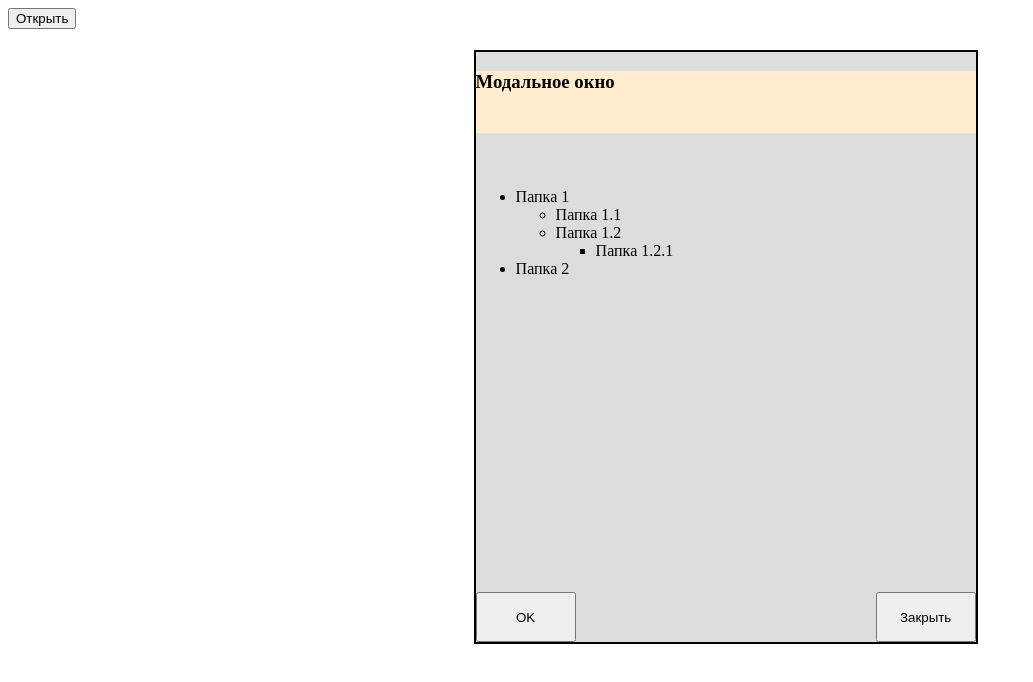
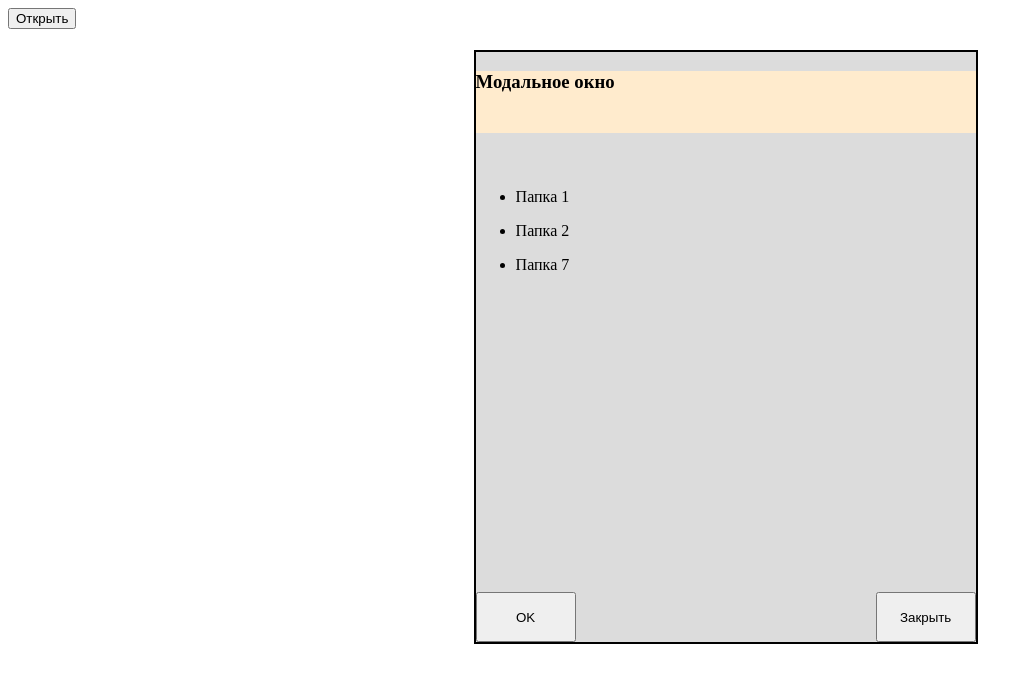
Before and after one commit to SLiubovS/modal-window-Sakhavision, a Vue app: page / in a window 1280 px wide. Both pictures are taken after a click on the button "Открыть". Shown: the top 682 px of the page, without its empty margins (0-1033 px from the left). Built offline with nearby package versions, Linux system fonts and the light colour scheme.

Commit message:
скорректировала разметку компонентов

```diff
--- a/src/components/ModalWindow.vue
+++ b/src/components/ModalWindow.vue
@@ -6,7 +6,9 @@ defineProps<{
 }>()
 
 function okModalWindow() {
-	alert('ok');
+	emit('closeModalWindow');
+	// Генерирует кастомное событие select, передающее идентификатор выбранной папки.
+
 }
 
 const emit = defineEmits(['close-modal-window', 'closeModalWindow']);
--- a/src/components/TreeComponent.vue
+++ b/src/components/TreeComponent.vue
@@ -3,6 +3,8 @@ import { ref } from 'vue';
 import type { IFolder } from '../models/IFolder';
 import type { Ref } from 'vue';
 import TreeItem from './TreeItem.vue';
+
+const showMockFolder = ref(false);
 
 const mockFolders: Ref<Array<IFolder>> = ref([
     {
@@ -16,16 +18,36 @@ const mockFolders: Ref<Array<IFolder>> = ref([
         ]
     },
     { id: 5, name: 'Папка 2', children: [] },
+    {
+        id: 7, name: 'Папка 7', children: [
+            { id: 8, name: 'Папка 7.1', children: [] },
+            {
+                id: 9, name: 'Папка 7.2', children: [
+                    { id: 10, name: 'Папка 7.2.1', children: [] }
+                ]
+            }
+        ]
+    },
 ]);
 
+function openChild(mockFolder: IFolder): void {
+
+    if (mockFolder.children.length > 0) {
+
+        showMockFolder.value = !showMockFolder.value;
+        return;
+    }
+}
 </script>
 
 <template>
-    <ul>
-        <li v-for="mockFolder in mockFolders" :key="mockFolder.id">
+    <ul v-for="mockFolder in mockFolders" :key="mockFolder.id" @click="openChild(mockFolder)">
+        <li>
             {{ mockFolder.name }}
-            <TreeItem :folder="mockFolder">
-            </TreeItem>
+            <span v-show="showMockFolder">
+                <TreeItem :folder="mockFolder">
+                </TreeItem>
+            </span>
         </li>
     </ul>
 </template>
--- a/src/components/TreeItem.vue
+++ b/src/components/TreeItem.vue
@@ -1,18 +1,29 @@
 <script setup lang="ts">
+import { ref } from 'vue';
 import type { IFolder } from '../models/IFolder';
 
 defineProps<{
     folder: IFolder
 }>()
 
+const showChild = ref(false);
+
+function openChild(child: IFolder) {
+
+    if (child.children.length > 0) {
+        showChild.value = !showChild.value;
+    }
+}
 </script>
 
 <template>
-    <ul v-for="child in folder.children" :key="child.id">
+    <ul v-for="child in folder.children" :key="child.id" @click="openChild(child)">
         <li>
             {{ child.name }}
-            <TreeItem :folder="child">
-            </TreeItem>
+            <span v-show="showChild">
+                <TreeItem :folder="child">
+                </TreeItem>
+            </span>
         </li>
     </ul>
 </template>
```
